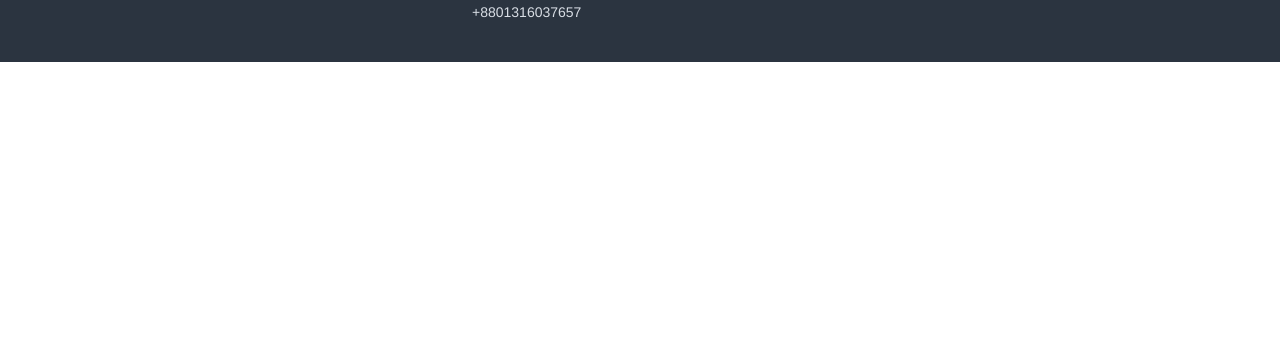
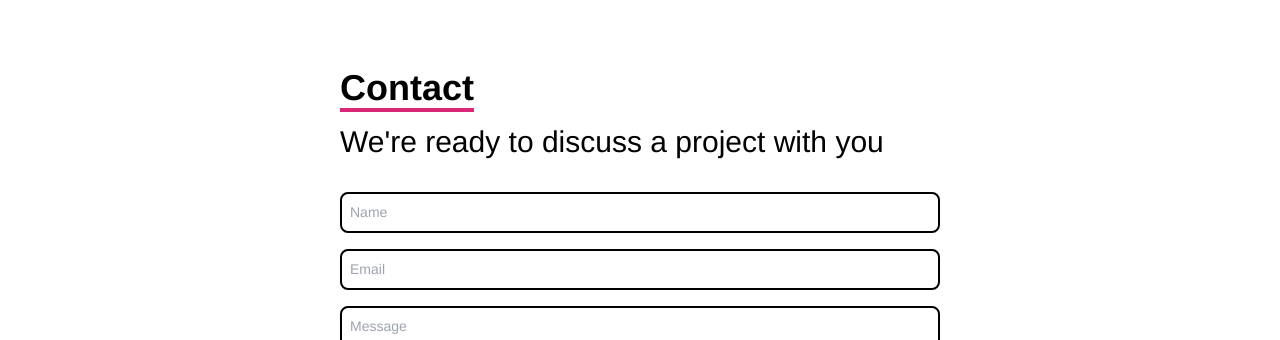
Before and after one commit to Nazmulhossain3/Frontend-Software, a React (Vite) app: page /service in a window 1280 px wide. Shown: the part 4337-4677 px from the top of the page. Before the commit the page ends 4399 px from the top, so only its background shows below. Built offline with nearby package versions, Linux system fonts and the light colour scheme.

Commit message:
Contactus section is done

```diff
--- /dev/null
+++ b/src/Pages/SoftwareService/ContactUs.jsx
@@ -0,0 +1,20 @@
+/* eslint-disable react/no-unescaped-entities */
+
+const ContactUs = () => {
+    return (
+        <div  name='contact' className='w-full   flex justify-center p-6 items-center mt-6'>
+        <form method='POST' action="https://getform.io/f/aaebf962-c164-40c5-aedc-04986d792780" className='flex flex-col max-w-[600px] w-full'>
+            <div className='pb-4'>
+                <p className='text-4xl font-bold inline border-b-4 border-pink-600'>Contact</p>
+                <p className=' text-3xl py-4'>We're ready to discuss a project with you</p>
+            </div>
+            <input className='border-black border-2 p-2 rounded-lg' type="text" placeholder='Name' name='name' />
+            <input className='my-4 p-2 border-black border-2 rounded-lg' type="email" placeholder='Email' name='email' />
+            <textarea className='border-black border-2 p-2 rounded-lg'  name="message" rows="10" placeholder='Message'></textarea>
+            <button className='text-black border-2 rounded-lg hover:bg-pink-600 hover:border-pink-600 px-4 py-3 my-4 mx-auto flex items-center'>Let's Collaborate</button>
+        </form>
+    </div>
+    );
+};
+
+export default ContactUs;
--- a/src/Pages/SoftwareService/Engagement.jsx
+++ b/src/Pages/SoftwareService/Engagement.jsx
@@ -10,7 +10,7 @@ const Engagement = () => {
 
             {/* here how to engage with us info */}
 
-            <div className="grid grid-cols-1 md:grid-cols-3 lg:grid-cols-5 text-center px-24 gap-8 py-16">
+            <div className="grid grid-cols-1 md:grid-cols-3 lg:grid-cols-4 text-center px-24 gap-8 py-16">
                 <div className=" border p-6 bg-white">
                     <h2 className="text-5xl text-red-700 font-bold">1</h2>
                     <h2 className="mt-3 text-3xl font-bold opacity-50">Let's chat</h2>
--- a/src/Pages/SoftwareService/Service.jsx
+++ b/src/Pages/SoftwareService/Service.jsx
@@ -1,3 +1,4 @@
+import ContactUs from "./ContactUs";
 import Engagement from "./Engagement";
 import KnowMore from "./KnowMore";
 import ProjectBrand from "./ProjectBrand";
@@ -16,6 +17,7 @@ const Service = () => {
           <Engagement></Engagement>
           <TeamWork></TeamWork>
           <Testomonial></Testomonial>
+          <ContactUs></ContactUs>
         </div>
     );
 };
```
